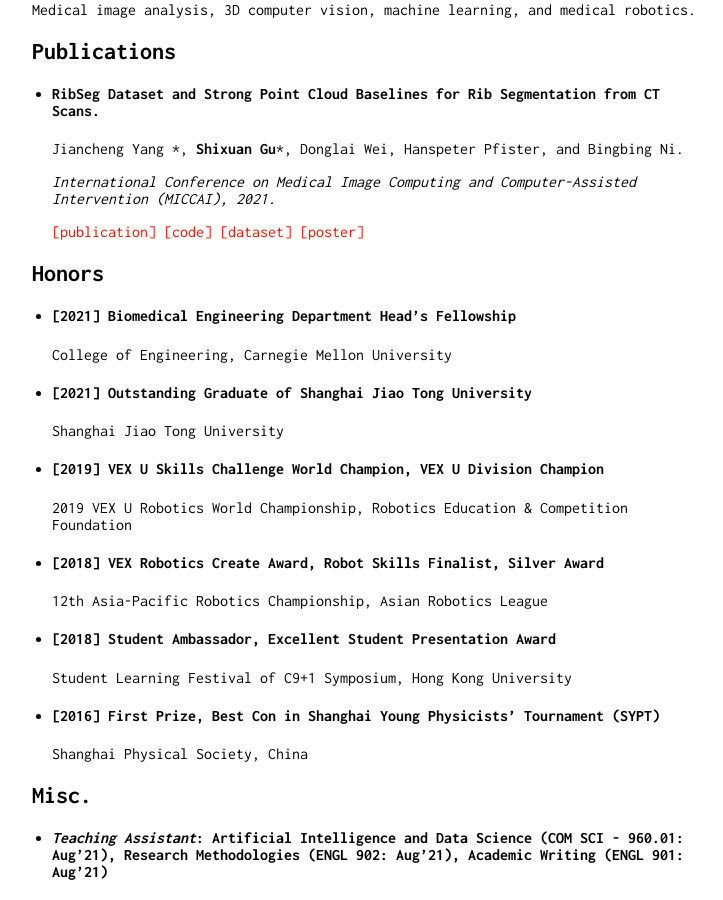
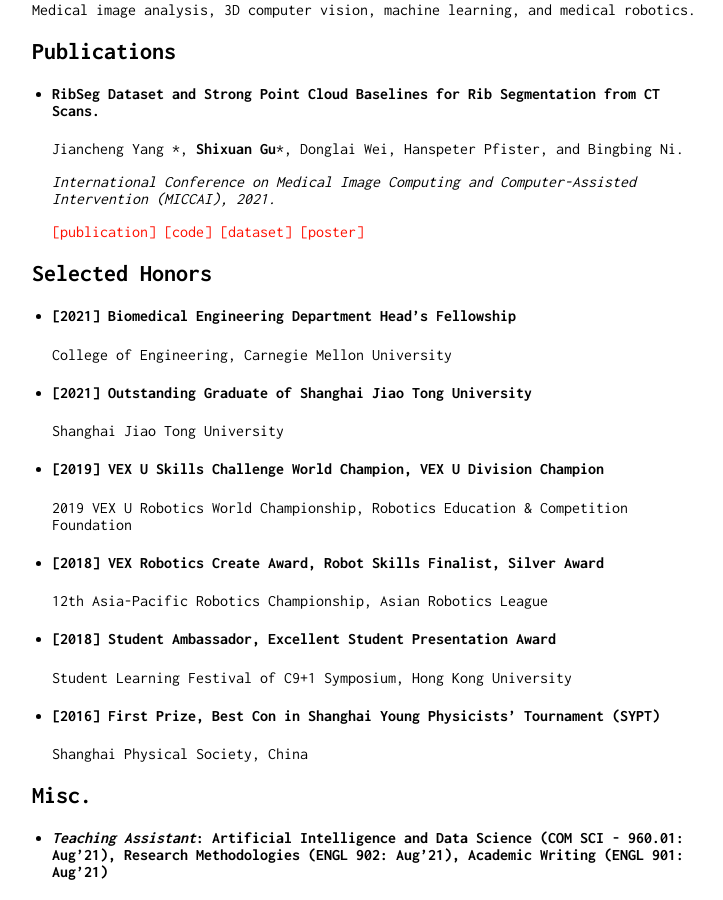
Before and after one commit to ShixuanGu/ShixuanGu.github.io, a Jekyll site: the page built from index.md, in a window 1280 px wide and 900 px high, scrolled down 342 px. Shown: the whole window, without its empty margins (258-981 px from the left). Built offline with Jekyll 4.4.1, drawn with Linux system fonts in a browser that asks for light colours; our own code applies the rules of GitHub Pages for plain Markdown files.

Commit message:
new profile

```diff
--- a/index.md
+++ b/index.md
@@ -28,7 +28,7 @@ Medical image analysis, 3D computer vision, machine learning, and medical roboti
 
 
 
-## Honors
+## Selected Honors
 
 - #### **[2021] Biomedical Engineering Department Head’s Fellowship**
 
@@ -54,6 +54,8 @@ Medical image analysis, 3D computer vision, machine learning, and medical roboti
 
   Shanghai Physical Society, China
 
+
+
 ## Misc.
 
 - #### *Teaching Assistant*: Artificial Intelligence and Data Science (COM SCI - 960.01: Aug'21), Research Methodologies (ENGL 902: Aug'21), Academic Writing (ENGL 901: Aug'21)
```
Also changed, not shown: home.png, 2 other files.
